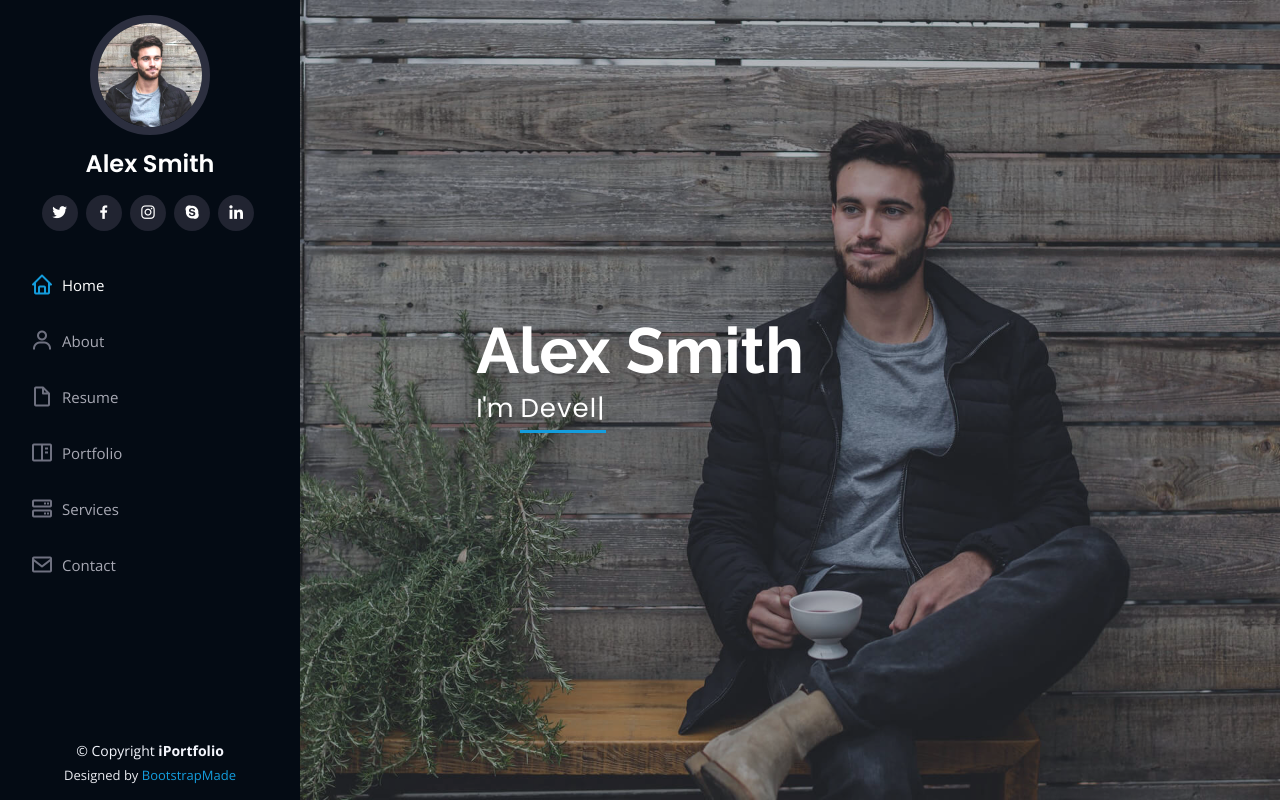
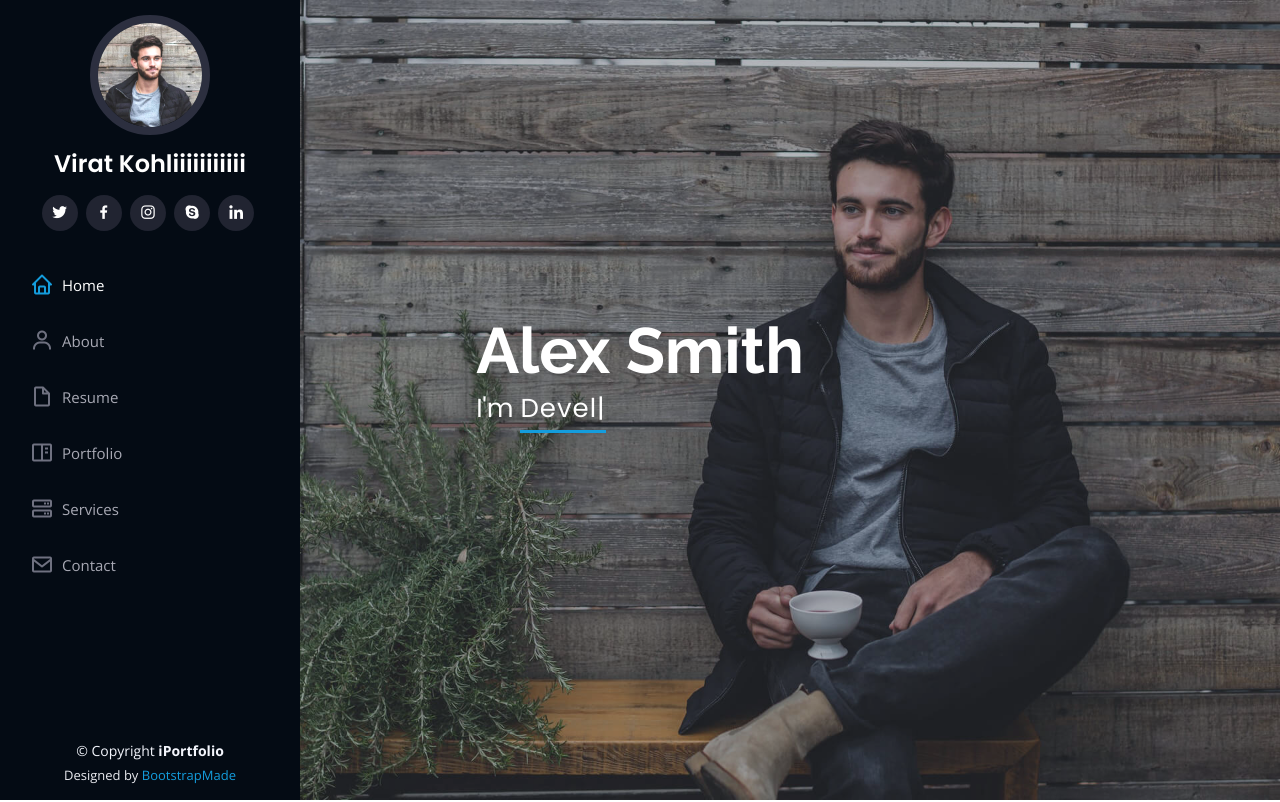
Before and after one commit to balu0666/protifilo, a plain HTML site: page index.html in a window 1280 px wide. Shown: the top 802 px of the page. Drawn offline with nearby package versions, Linux system fonts and the light colour scheme.

Commit message:
index.html

```diff
--- a/index.html
+++ b/index.html
@@ -47,7 +47,7 @@
 
       <div class="profile">
         <img src="assets/img/profile-img.jpg" alt="" class="img-fluid rounded-circle">
-        <h1 class="text-light"><a href="index.html">Alex Smith</a></h1>
+        <h1 class="text-light"><a href="index.html">Virat Kohliiiiiiiiiii</a></h1>
         <div class="social-links mt-3 text-center">
           <a href="#" class="twitter"><i class="bx bxl-twitter"></i></a>
           <a href="#" class="facebook"><i class="bx bxl-facebook"></i></a>
```
